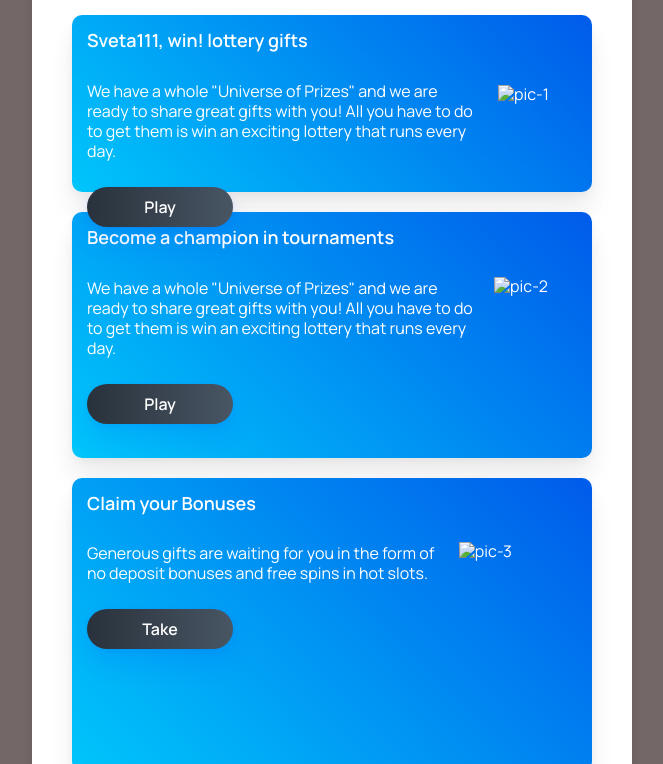
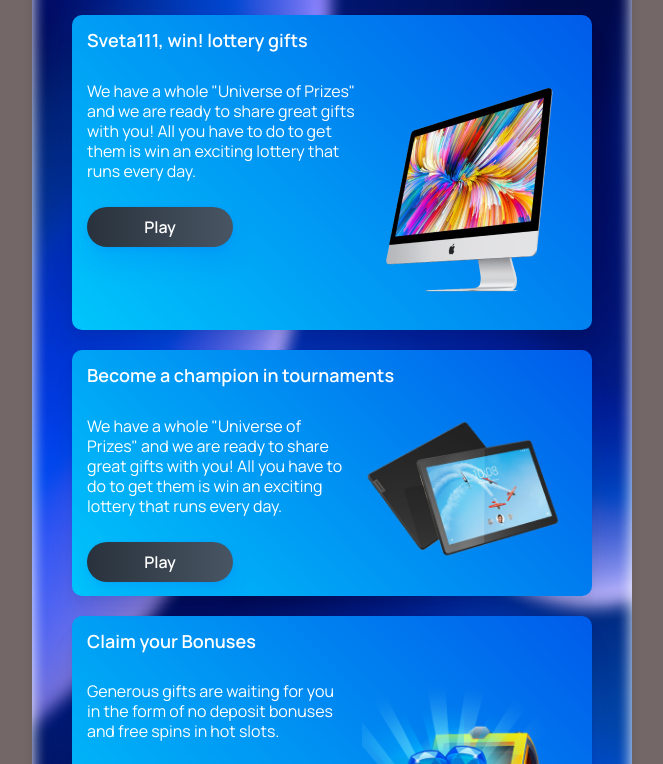
Before and after one commit to Exxin/email-letter-test, a plain HTML site: page index.html in a window 1280 px wide. Shown: the part 128-892 px from the top of the page, without its empty margins (308-971 px from the left). Drawn offline with nearby package versions, Linux system fonts and the light colour scheme.

Commit message:
Deploying to gh-pages from @ Exxin/email-letter-test@3ef2dcda3429a22ecfae3d7669be509158191080 🚀

```diff
--- a/index.html
+++ b/index.html
@@ -56,7 +56,7 @@
         border-radius: 10px;
         overflow: hidden;
         box-shadow: 0 0 10px rgba(0, 0, 0, 0.1);
-        background-image: url(/email-letter/assets/bg-9bf4a045.png);
+        background-image: url(/email-letter-test/assets/bg-9bf4a045.png);
         background-position: 0px 45px;
         background-size: 600px 1024px;
         padding: 0;
@@ -211,7 +211,7 @@
           border-radius: 10px;
           overflow: hidden;
           box-shadow: 0 0 10px rgba(0, 0, 0, 0.1);
-          background-image: url(/email-letter/assets/bg-9bf4a045.png);
+          background-image: url(/email-letter-test/assets/bg-9bf4a045.png);
           background-position: 0px 45px;
           background-size: 600px 1024px;
           padding: 0;
@@ -328,7 +328,7 @@
                 </p>
                 <a href="#" class="btn">Play</a>
               </div>
-              <img class="img-1" src="/email-letter/assets/sec_1-b5343eca.png" alt="pic-1" />
+              <img class="img-1" src="/email-letter-test/assets/sec_1-b5343eca.png" alt="pic-1" />
             </div>
             <a href="#" class="btn-mob">Play</a>
           </div>
@@ -346,7 +346,7 @@
                 </p>
                 <a href="#" class="btn">Play</a>
               </div>
-              <img class="img-2" src="/email-letter/assets/sec_2-dc1f5fae.png" alt="pic-2" />
+              <img class="img-2" src="/email-letter-test/assets/sec_2-dc1f5fae.png" alt="pic-2" />
             </div>
             <a href="#" class="btn-mob">Play</a>
           </div>
@@ -363,7 +363,7 @@
                 </p>
                 <a href="#" class="btn">Take</a>
               </div>
-              <img class="img-3" src="/email-letter/assets/sec_3-803987f7.png" alt="pic-3" />
+              <img class="img-3" src="/email-letter-test/assets/sec_3-803987f7.png" alt="pic-3" />
             </div>
             <a href="#" class="btn-mob">Take</a>
           </div>
```
